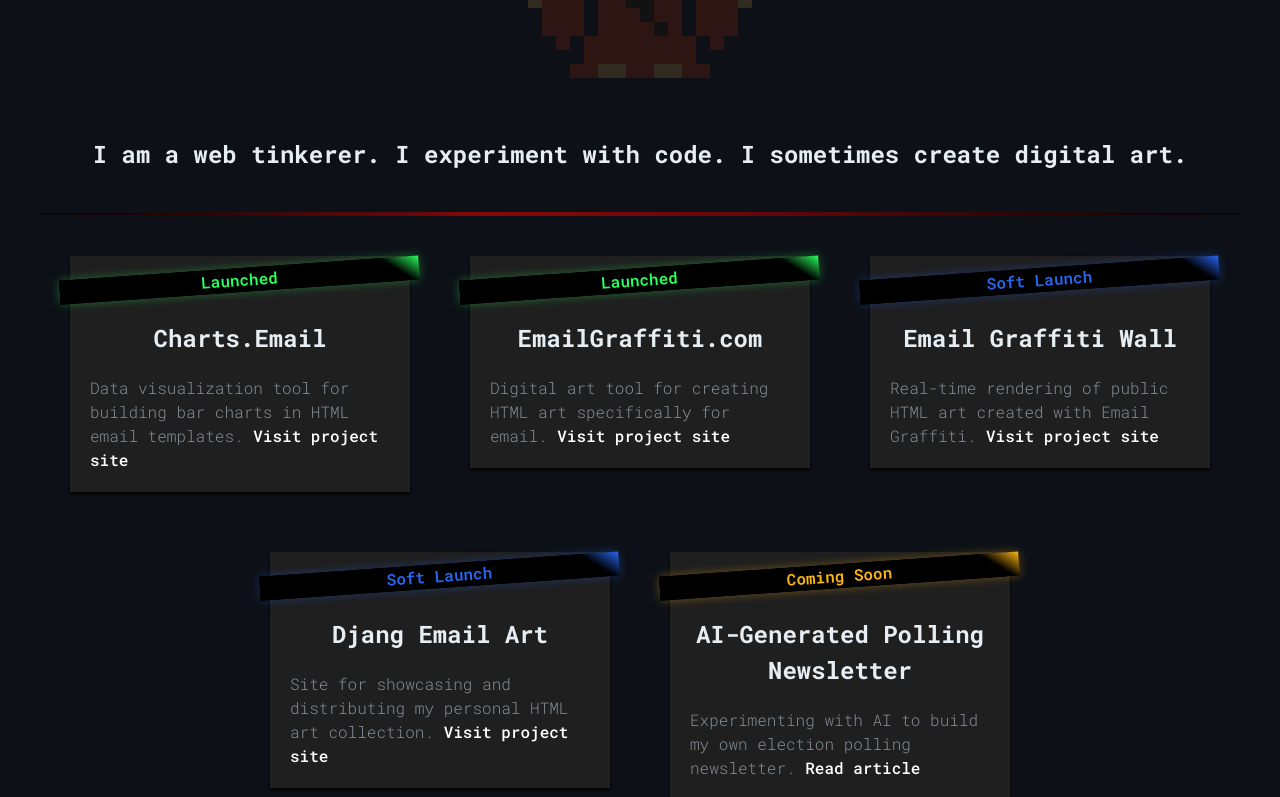
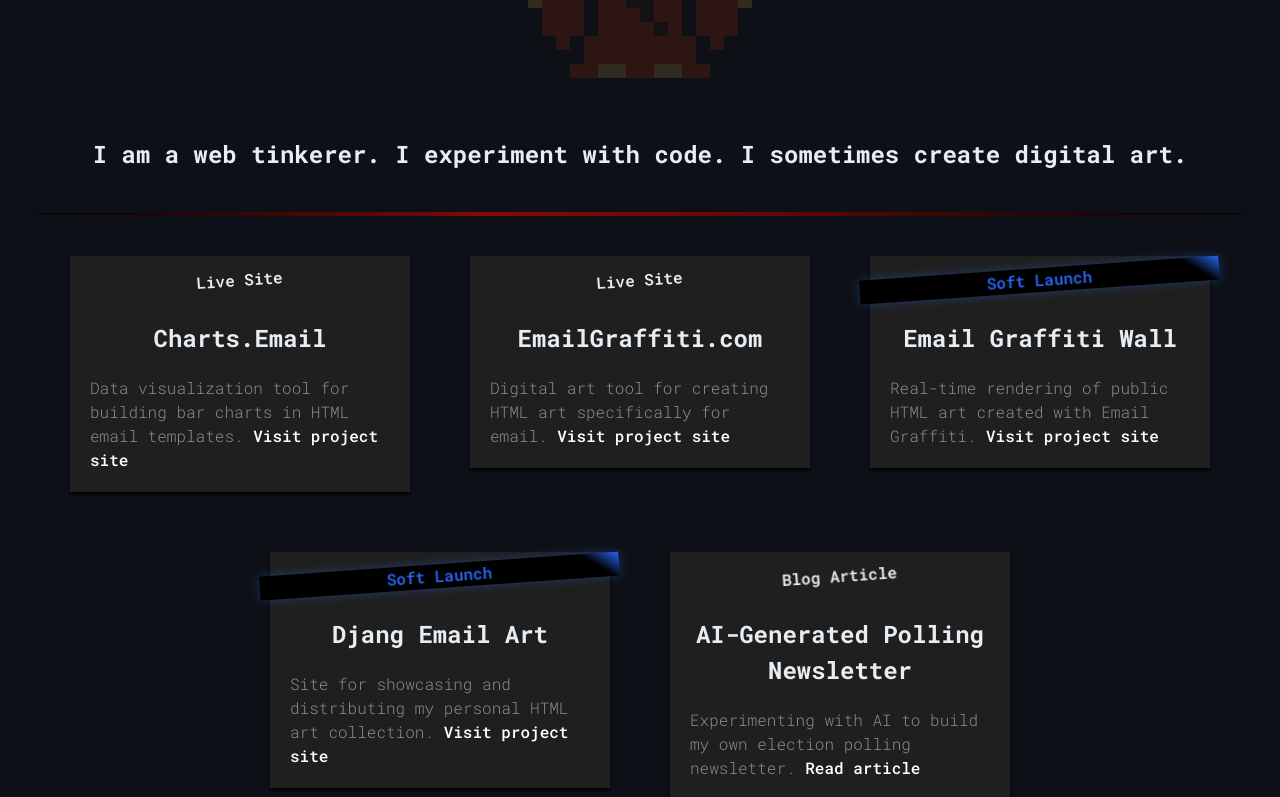
Before and after one commit to bdjang/bdjang.github.io, a React (Vite) app: page / in a window 1280 px wide. Shown: the part 364-1161 px from the top of the page. Built offline with nearby package versions, Linux system fonts and the light colour scheme; no server answers.

Commit message:
Update project title descriptions

```diff
--- a/src/components/Project.tsx
+++ b/src/components/Project.tsx
@@ -12,10 +12,10 @@ export default function Project({ projectTitle, projectDescription, selectProjec
         <>
             <article className={styles.projectDesc}>
                 {typeof projectTitle === 'string' && (
-                    // styles.comingSoon, styles.softLaunch, styles.launched
+                    // styles.blogArticle, styles.softLaunch, styles.liveSite
                     projectTitle.includes('Djang') || projectTitle.includes('Email Graffiti Wall') ? <span className={`${styles.softLaunch} ${styles.projectBanner}`}>Soft Launch</span>
-                    : projectTitle.includes('Charts') || projectTitle.includes('EmailGraffiti.com') ? <span className={`${styles.launched} ${styles.projectBanner}`}>Launched</span>
-                    : projectTitle.includes('Newsletter') ? <span className={`${styles.comingSoon} ${styles.projectBanner}`}>Coming Soon</span>
+                    : projectTitle.includes('Charts') || projectTitle.includes('EmailGraffiti.com') ? <span className={`${styles.liveSite} ${styles.projectBanner}`}>Live Site</span>
+                    : projectTitle.includes('Newsletter') ? <span className={`${styles.blogArticle} ${styles.projectBanner}`}>Blog Article</span>
                     : null
                 )}
                 <h2 /* commented out for now, uncomment when new videos are set; onClick={() => selectProject(src) } */>{projectTitle}</h2> {/* Using conditional rendering to include an h2 class. Pass only the video source (src) to selectProject, not the React element. Let the parent component handle rendering <VideoModal /> based on the selected video. */}
```
